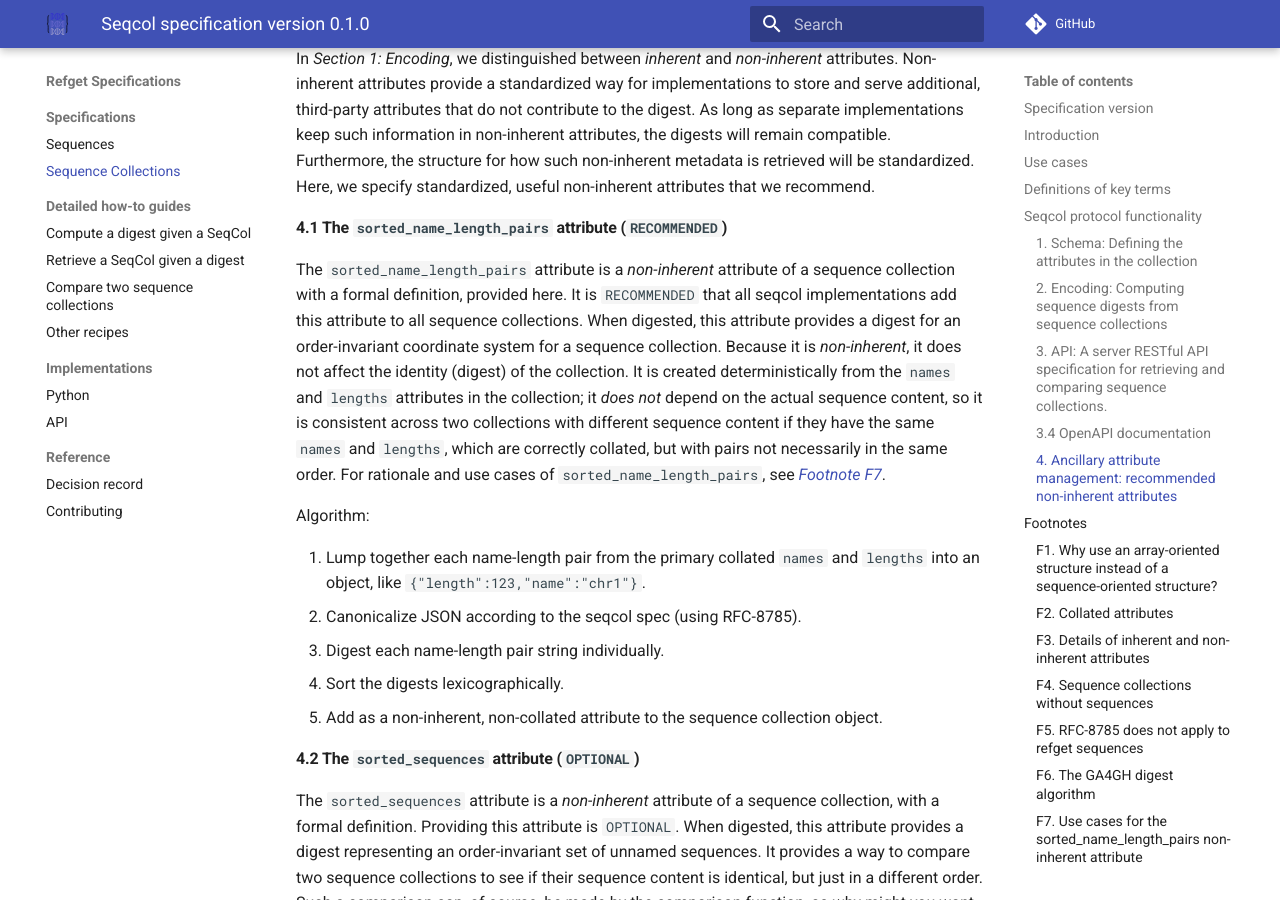
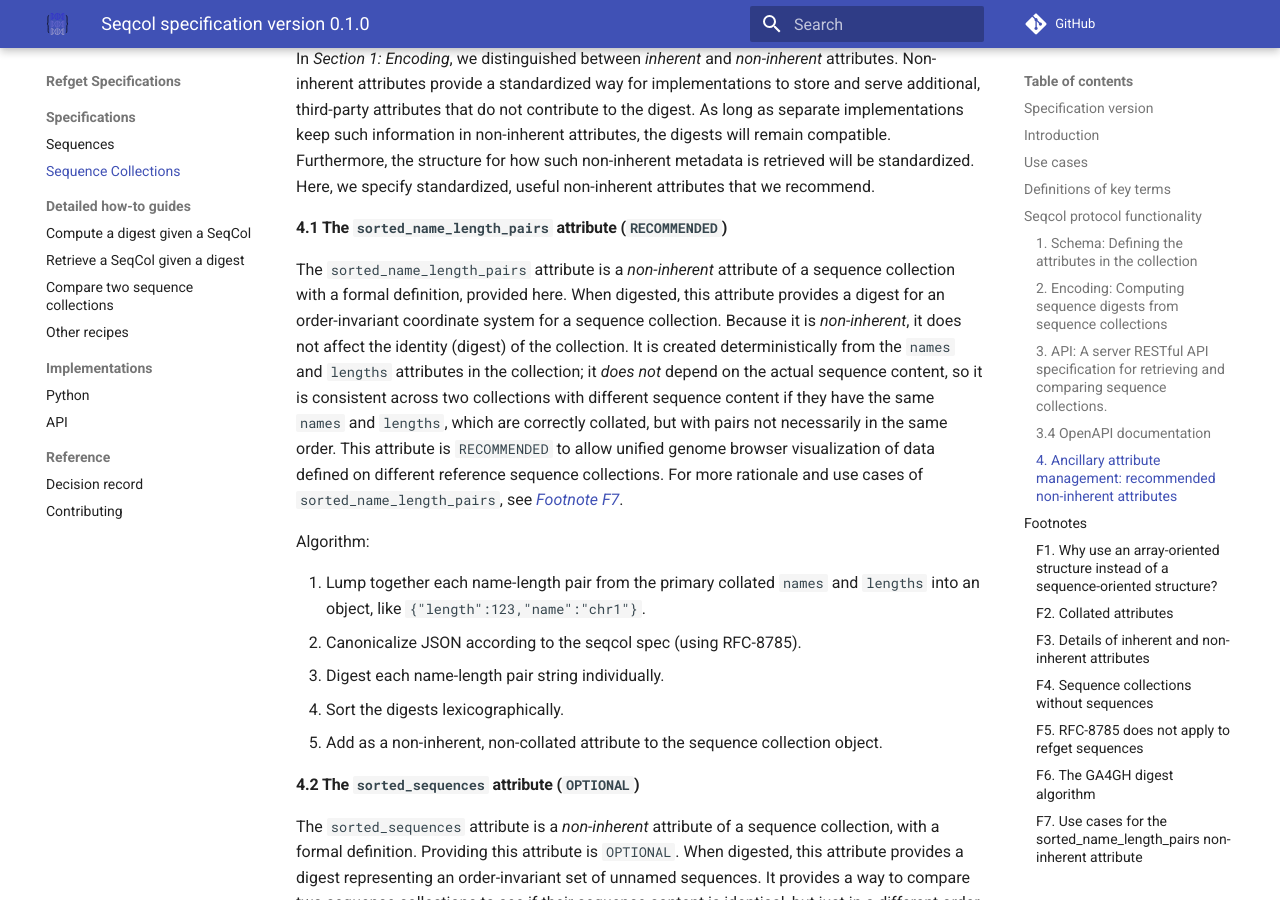
Before and after one commit to ga4gh/refget, an MkDocs documentation site: the page built from docs/seqcol.md, in a window 1280 px wide and 900 px high, scrolled down 13257 px. Built offline with MkDocs 1.6.1 and Material for MkDocs 9.7.7, drawn with Linux system fonts in a browser that asks for light colours; comment, search, counter and statistics services are not loaded.

Commit message:
Tone down recommendation per feedback

```diff
--- a/docs/seqcol.md
+++ b/docs/seqcol.md
@@ -458,11 +458,10 @@ Here, we specify standardized, useful non-inherent attributes that we recommend.
 #### 4.1 The `sorted_name_length_pairs` attribute (`RECOMMENDED`)
 
 The `sorted_name_length_pairs` attribute is a *non-inherent* attribute of a sequence collection with a formal definition, provided here.
-It is `RECOMMENDED` that all seqcol implementations add this attribute to all sequence collections.
 When digested, this attribute provides a digest for an order-invariant coordinate system for a sequence collection.
 Because it is *non-inherent*, it does not affect the identity (digest) of the collection.
 It is created deterministically from the `names` and `lengths` attributes in the collection; it *does not* depend on the actual sequence content, so it is consistent across two collections with different sequence content if they have the same `names` and `lengths`, which are correctly collated, but with pairs not necessarily in the same order.
-For rationale and use cases of `sorted_name_length_pairs`, see [*Footnote F7*](#f7-use-cases-for-the-sorted_name_length_pairs-non-inherent-attribute).
+This attribute is `RECOMMENDED` to allow unified genome browser visualization of data defined on different reference sequence collections. For more rationale and use cases of `sorted_name_length_pairs`, see [*Footnote F7*](#f7-use-cases-for-the-sorted_name_length_pairs-non-inherent-attribute).
 
 Algorithm:
 
```
